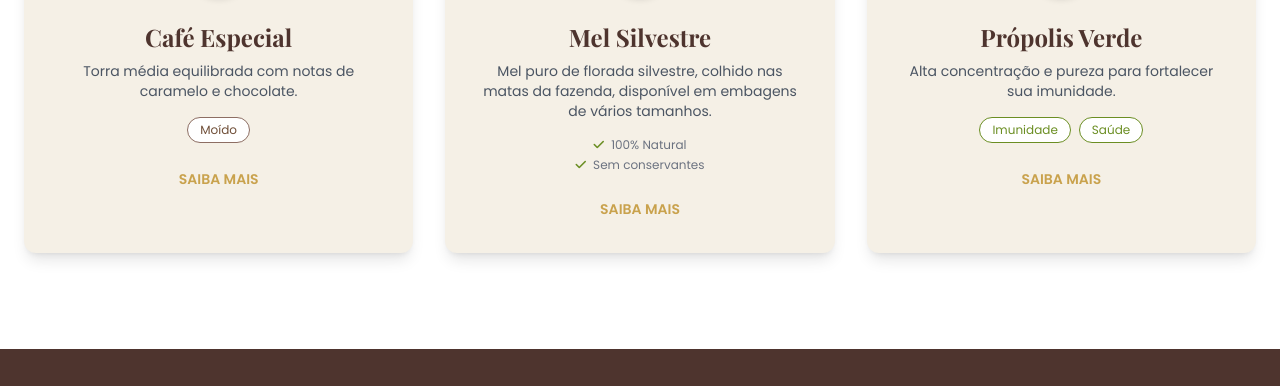
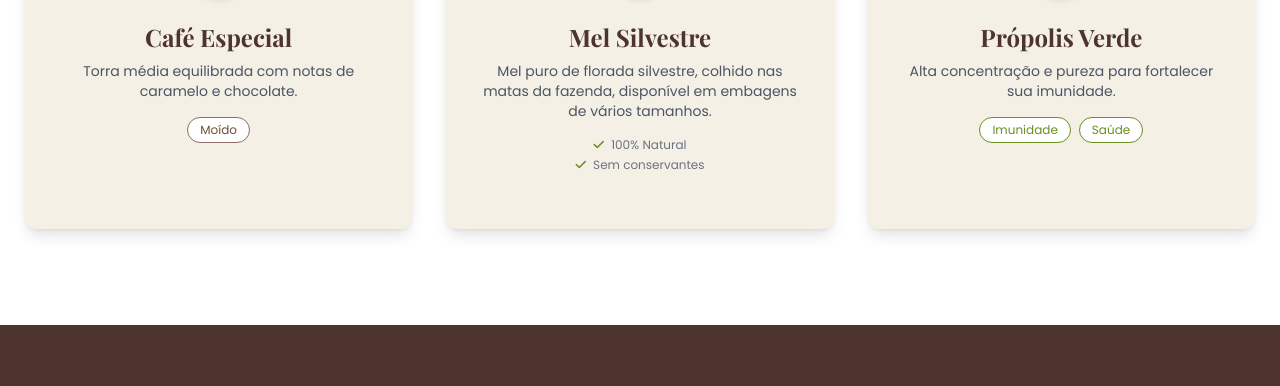
Before and after one commit to fern4ndinh0/cafemorrovermelho, a plain HTML site: page index.html in a window 1280 px wide. Shown: the part 2693-3079 px from the top of the page. Drawn offline with nearby package versions, Linux system fonts and the light colour scheme; a web font is replaced by a local one.

Commit message:
update
Removido o saiba mais dos produtos e corrigido o nome da avó.

```diff
--- a/index.html
+++ b/index.html
@@ -224,7 +224,7 @@
                 </p>
 
                 <p class="text-gray-600 leading-relaxed mb-4 text-justify">
-                    Em meio às montanhas da região, nasce uma história marcada por trabalho e visão empreendedora. A <strong class="text-coffee-dark text-lg">Fazenda Luciana</strong> tem suas raízes na herança deixada pelos avós <span class="font-semibold text-coffee">Leonita e Antônio Moraes</span>, que confiaram à família um legado de terras férteis e cheias de potencial. Nestas terras, vimos a oportunidade de cultivar mais do que um produto, mas uma paixão nacional que é o café.
+                    Em meio às montanhas da região, nasce uma história marcada por trabalho e visão empreendedora. A <strong class="text-coffee-dark text-lg">Fazenda Luciana</strong> tem suas raízes na herança deixada pelos avós <span class="font-semibold text-coffee">Leonida e Antônio Moraes</span>, que confiaram à família um legado de terras férteis e cheias de potencial. Nestas terras, vimos a oportunidade de cultivar mais do que um produto, mas uma paixão nacional que é o café.
                 </p>
 
                 <p class="text-gray-600 leading-relaxed mb-4 text-justify">
@@ -283,7 +283,7 @@
                         <div class="flex justify-center gap-2 mb-6">
                             <span class="text-xs bg-white px-3 py-1 rounded-full text-coffee border border-coffee-light">Moído</span>
                         </div>
-                        <span class="text-gold font-bold uppercase text-sm group-hover:underline">Saiba Mais</span>
+
                     </div>
                 </div>
 
@@ -303,7 +303,7 @@
                             <li><i class="fa-solid fa-check text-nature mr-1"></i> 100% Natural</li>
                             <li><i class="fa-solid fa-check text-nature mr-1"></i> Sem conservantes</li>
                         </ul>
-                        <span class="text-gold font-bold uppercase text-sm group-hover:underline">Saiba Mais</span>
+
                     </div>
                 </div>
 
@@ -323,7 +323,7 @@
                             <span class="text-xs bg-white px-3 py-1 rounded-full text-nature border border-nature">Imunidade</span>
                             <span class="text-xs bg-white px-3 py-1 rounded-full text-nature border border-nature">Saúde</span>
                         </div>
-                        <span class="text-gold font-bold uppercase text-sm group-hover:underline">Saiba Mais</span>
+
                     </div>
                 </div>
             </div>
```
